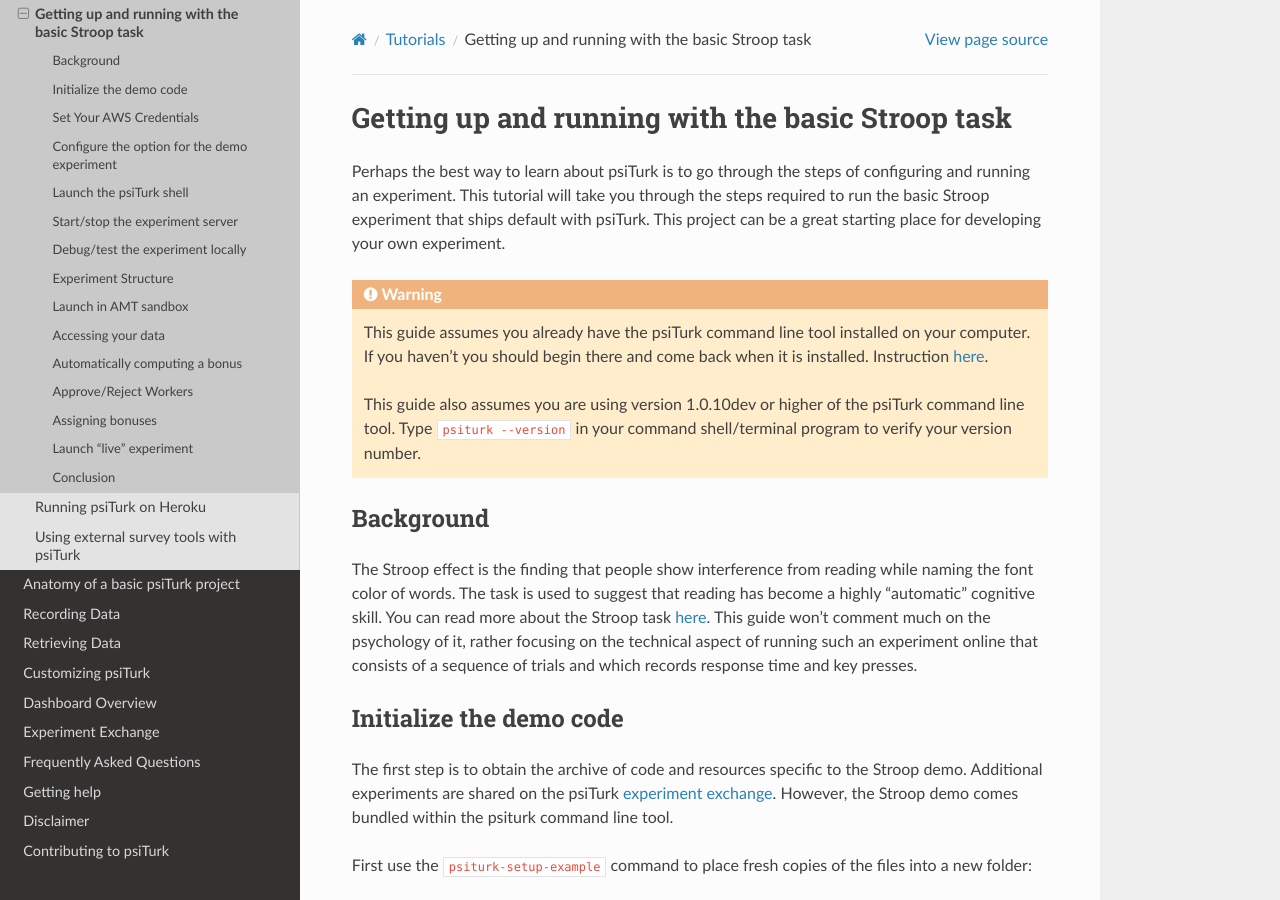
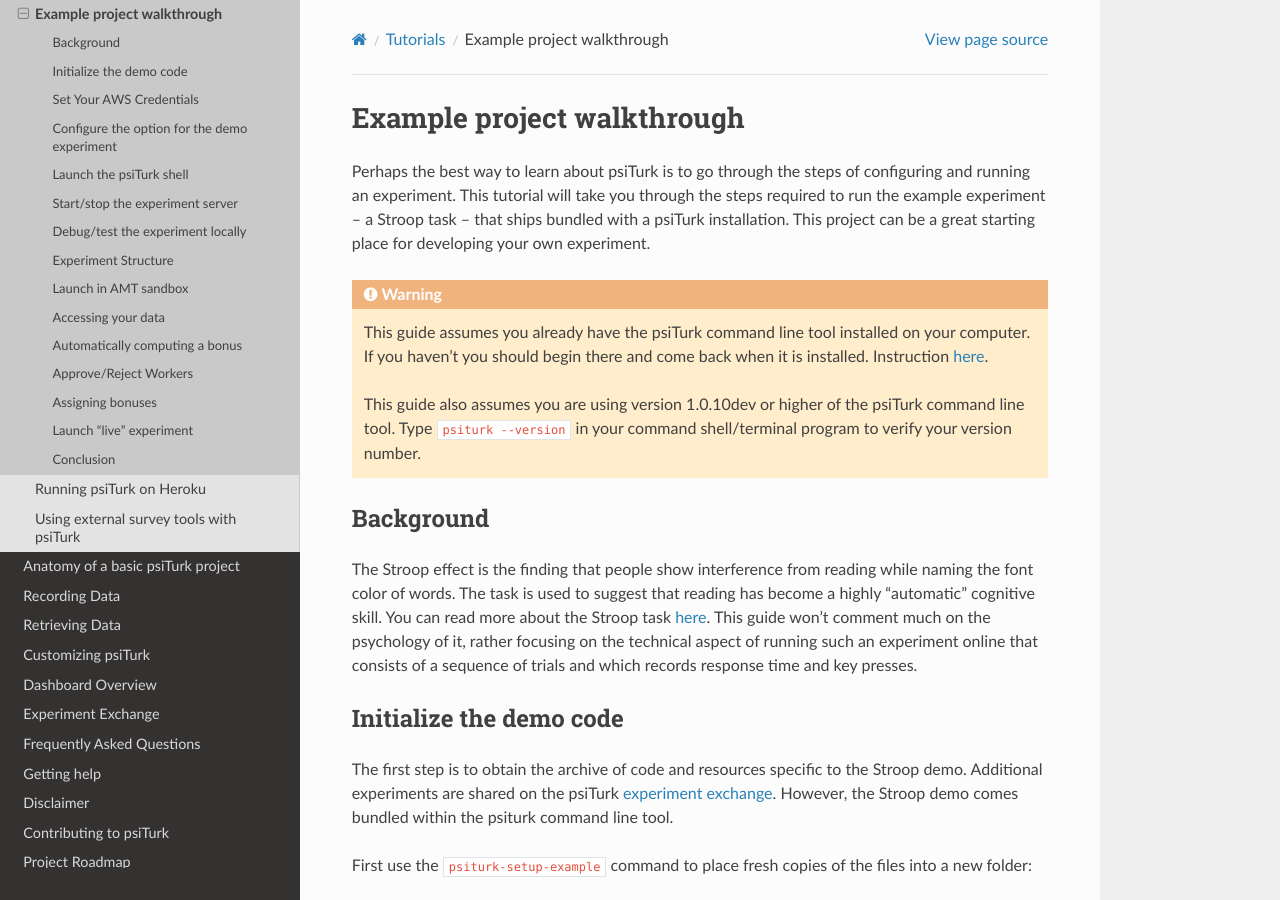
Before and after one commit to NYUCCL/psiTurk, a Sphinx documentation site: the page built from doc/tutorials/example-project-stroop.rst, in a window 1280 px wide and 900 px high. Built offline with Sphinx 7.4.7 and the Read the Docs theme 2.0.0, drawn with Linux system fonts in a browser that asks for light colours.

Commit message:
a few title renames

```diff
--- a/doc/forward.rst
+++ b/doc/forward.rst
@@ -61,8 +61,8 @@
 Amazon collects a 10% fee for each payment.
 
 
-What is psiTurk?
-~~~~~~~~~~~~~~~~
+Why psiTurk?
+~~~~~~~~~~~~
 
 AMT provides some very basic templates that you can use to design HITs
 (particularly questionnaires), but these will most likely not serve your
@@ -95,7 +95,7 @@
 JavaScript.
 
 To get you started, psiTurk provides a fully functioning example
-experiment in the :ref:`stroop` section that
+experiment in the :ref:`example-project-stroop` section that
 you can use as a template for your own study. psiTurk also includes
 a library of basic Javascript functions (see :ref:`api-overview`) that you can
 insert into your code to handle page transitions, load images, and
--- a/doc/index.rst
+++ b/doc/index.rst
@@ -18,7 +18,7 @@
 Afterwards, head over to our :ref:`quickstart`.
 
 For a more detailed tutorial demonstrating how to setup a simple experiment
-with psiTurk, visit :ref:`stroop`. Also, check out the :ref:`experiment-exchange`
+with psiTurk, visit :ref:`example-project-stroop`. Also, check out the :ref:`experiment-exchange`
 for examples to learn from, including demonstrations of integration with
 `jspsych <https://www.jspsych.org/>`_.
 
--- a/doc/quickstart.rst
+++ b/doc/quickstart.rst
@@ -111,7 +111,7 @@
 not launch the browser.
 
 Altering the experiment code is beyond the scope of the quick start, but see
-:ref:`this guide <stroop>` for details on how to modify and extend the stroop example.
+:ref:`this guide <example-project-stroop>` for details on how to modify and extend the stroop example.
 
 ::
 
--- a/doc/tutorials.rst
+++ b/doc/tutorials.rst
@@ -6,6 +6,6 @@
 .. toctree::
     :maxdepth: 1
 
-    tutorials/stroop
+    tutorials/example-project-stroop
     tutorials/heroku
     tutorials/external_surveys
--- a/doc/tutorials/stroop.rst
+++ b/doc/tutorials/example-project-stroop.rst
@@ -1,12 +1,13 @@
-.. _stroop:
+.. _example-project-stroop:
 
-Getting up and running with the basic Stroop task
-=================================================
+Example project walkthrough
+===========================
 
 Perhaps the best way to learn about psiTurk is to go through
 the steps of configuring and running an experiment. This tutorial
-will take you through the steps required to run the basic Stroop
-experiment that ships default with psiTurk. This project can be a
+will take you through the steps required to run the example
+experiment -- a Stroop task -- that ships bundled with a psiTurk
+installation. This project can be a
 great starting place for developing your own experiment.
 
 .. warning::
```
Also changed, not shown: other parts of doc/quickstart.rst (+1 -1 lines).
